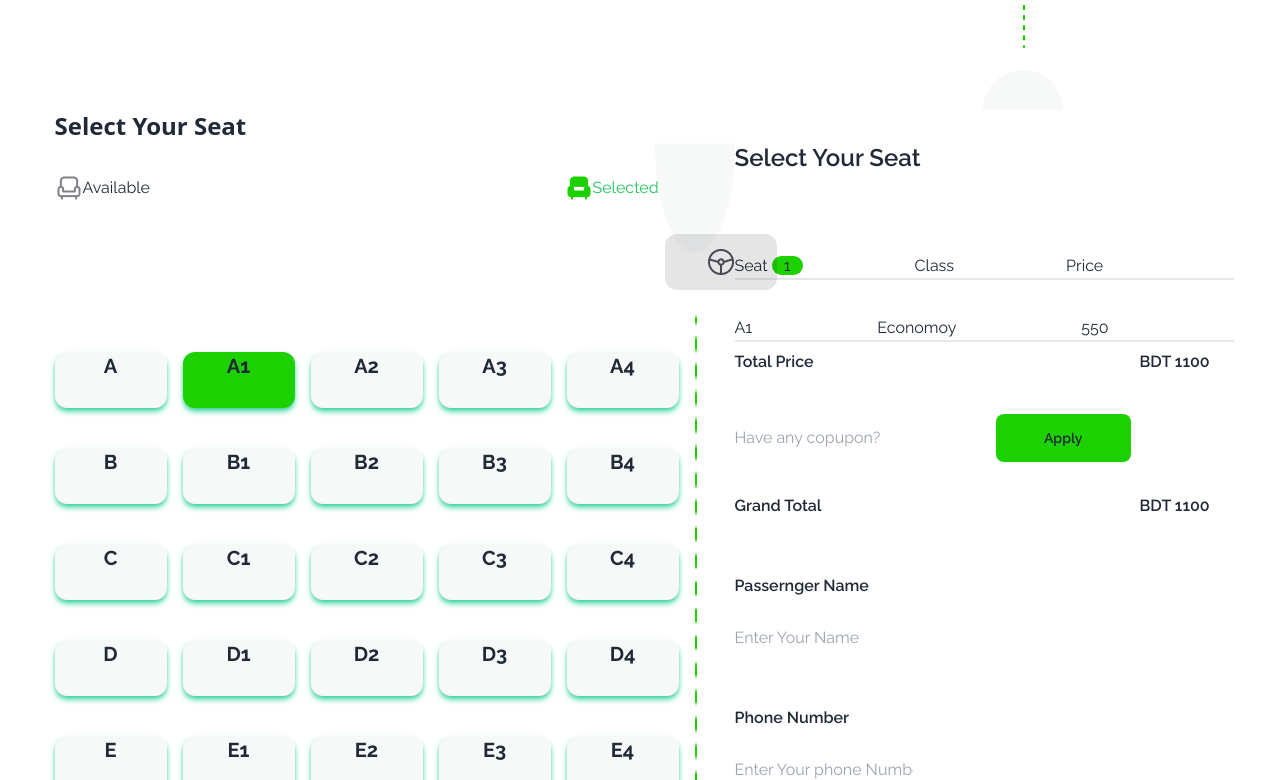
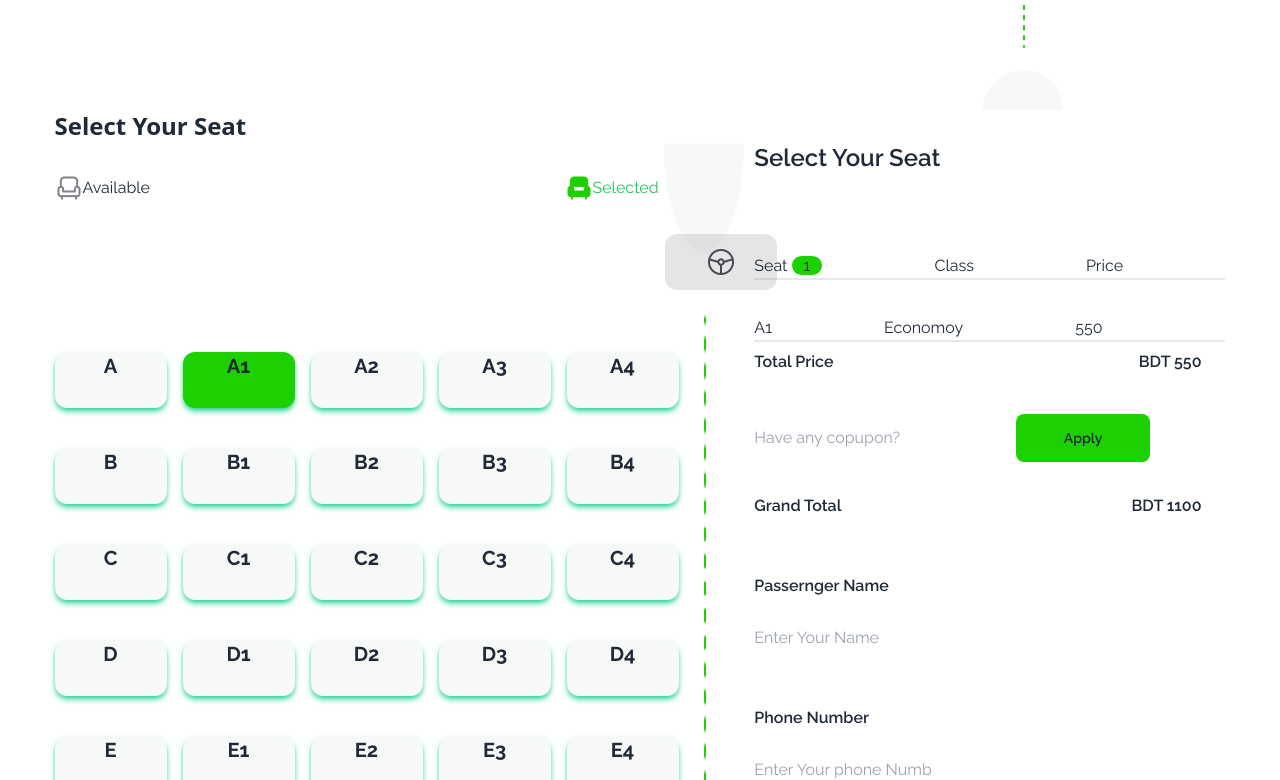
Before and after one commit to Noman4d/smart-ticketing, a plain HTML site: page index.html in a window 1280 px wide. Both pictures are taken after a click on the element "A1". Shown: the part 1887-2667 px from the top of the page. Drawn offline with nearby package versions, Linux system fonts and the light colour scheme.

Commit message:
added total price in dom

```diff
--- a/index.html
+++ b/index.html
@@ -230,7 +230,7 @@
             <p>Class</p>
             <p>Price</p>
           </div>
-          <div class="flex gap-28 mt-9 border-b-2">
+          <div class="flex gap-28 mt-9 border-b-2 font-normal">
             <ul id="selected-conteiner">
 
             </ul>
@@ -239,7 +239,7 @@
 
          <div class="flex justify-between mt-2">
           <p class="font-semibold">Total Price</p>
-          <p class="font-semibold mr-6">BDT 1100</p>
+          <p class="font-semibold mr-6">BDT <span id="total-cost">0</span></p>
          </div>
 
          <div class="mt-10 w-[396px]  flex justify-between">
--- a/js/index.js
+++ b/js/index.js
@@ -23,7 +23,7 @@ for (const btn of allBtn) {
     p2.innerText = "Economoy";
     const p3 = document.createElement("p");
     p3.innerText = "550";
-    const converTedp3 = parseInt(p2);
+    // const converTedp3 = parseInt(p3);
 
     const ticketConteiner = document.createElement("li");
 
@@ -32,6 +32,13 @@ for (const btn of allBtn) {
     ticketConteiner.appendChild(p3);
 
     ulConteiner.appendChild(ticketConteiner);
+
+    const totalCost = document.getElementById("total-cost").innerText;
+
+    const totalCost2 = parseInt(totalCost);
+
+    document.getElementById('total-cost').innerText = totalCost2 + 550;
+
   });
 }
 
--- a/styles/fonts.css
+++ b/styles/fonts.css
@@ -10,9 +10,9 @@
 
 li{
     display: flex;
-
+    gap: 112px;
 }
-li p{
+/* li p{
     margin-right: 125px;
 
-}
+} */
```
